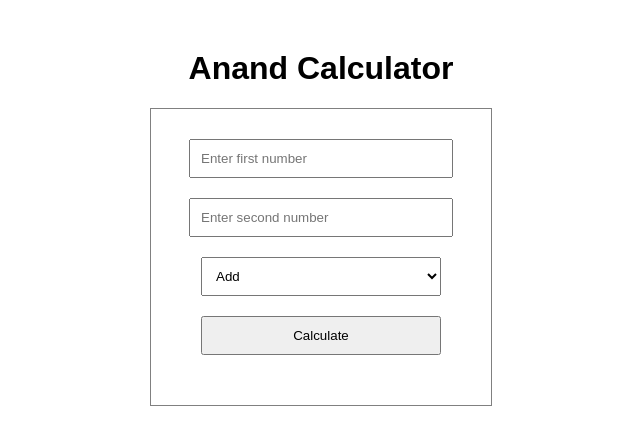
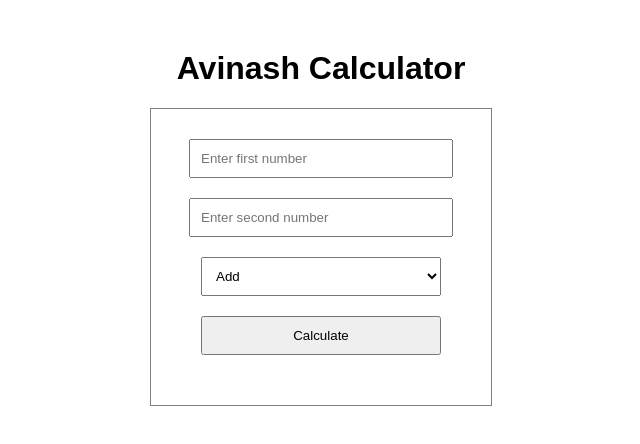
Before and after one commit to AvinashKutty/calculator, a website: page public/index.html in a window 1280 px wide. Shown: the whole page, without its empty margins (319-959 px from the left). Drawn offline with Linux system fonts and the light colour scheme.

```diff
--- a/public/index.html
+++ b/public/index.html
@@ -28,7 +28,7 @@
   </head>
 
   <body>
-    <h1>Anand Calculator</h1>
+    <h1>Avinash Calculator</h1>
 
     <div class="calculator">
       <input type="number" id="num1" placeholder="Enter first number" />
```
